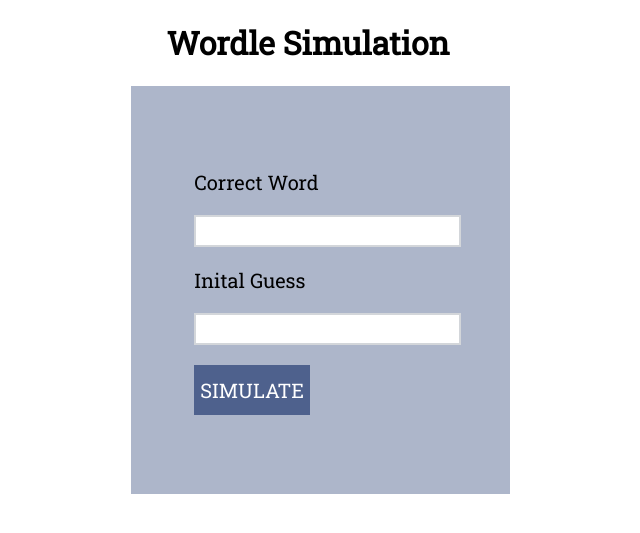
After one commit to hboinowitz/wordle-analysis, a Flask app: template demo/templates/start.html in a window 1280 px wide. The commit adds this page. Shown: the top 533 px of the page, without its empty margins (332-972 px from the left). Run offline with Flask 2, Linux system fonts and the light colour scheme; the template is opened without the code that fills it, so the values that code supplies are empty; some libraries are stand-ins or nearby versions.

Commit message:
Add post requests

```diff
--- a/demo/app.py
+++ b/demo/app.py
@@ -1,6 +1,7 @@
+from crypt import methods
 from typing import Dict, List
 from flask import Flask
-from flask import render_template
+from flask import render_template, request
 from wordle_sim import simulate
 
 app = Flask(__name__)
@@ -14,9 +15,14 @@
         colors_for_guesses.append(colors_for_guess[:])
     return colors_for_guesses
 
-@app.route("/")
-def home():
-    correct_word, guesses, rounds, won, letterbanks, keyboards = simulate()
+@app.route("/simulate", methods=['GET', 'POST'])
+def simulation():
+    correct_word = None
+    initial_guess = None
+    if request.method == 'POST':
+        correct_word = request.form['correct_word'].lower()
+        initial_guess = request.form['inital_guess'].lower()
+    correct_word, guesses, rounds, won, letterbanks, keyboards = simulate(correct_word, initial_guess)
     colors_for_guesses = get_colors_for_guesses(guesses, keyboards)
     len_guesses_prior = len(guesses)
     if len_guesses_prior != 6:
@@ -24,8 +30,13 @@
         colors_for_guesses.extend([["white"] * 5] * (6 - len_guesses_prior))
     print(colors_for_guesses, len(guesses))
 
-    return render_template('base.html', guesses = guesses, correct_word = correct_word,
+    return render_template('simulation.html', guesses = guesses, correct_word = correct_word,
                            colors_for_guesses=colors_for_guesses)
+
+
+@app.route("/")
+def home():
+    return render_template('start.html')
 
 if __name__ == '__main__':
     app.run(debug=True)
--- a/demo/static/styles/base.css
+++ b/demo/static/styles/base.css
@@ -13,7 +13,7 @@
     height: 400px;
     position: relative;
     padding-top: 2%;
-    left: 40.5%;
+    left: 42%;
     display: grid;
 }
 
@@ -54,8 +54,8 @@
 }
 
 .button {
-    height: 50px;
-    width: 50px;
+    min-height: 50px;
+    min-width: 50px;
     font-size: 25px;
     border: none;
     background-color: #4e618d;
@@ -64,6 +64,26 @@
 
 .nav-panel{
     position: relative;
-    left: 41%;
+    left: 42%;
     padding-top: 2%
 }
+input[type=text] {
+    border: 2px solid #d3d6da;
+    font-size: 15pt;
+    font-family: 'Roboto Slab';
+    text-transform: uppercase;
+}
+
+.inputs {
+    font-family: 'Roboto Slab';
+    font-size: 15pt;
+}
+
+.initialization-form {
+    height: 40%;
+    max-width: 20%;
+    position: relative;
+    padding: 5%;
+    left: 36%;
+    background-color: #4e618d75;
+}
--- /dev/null
+++ b/demo/templates/start.html
@@ -0,0 +1,25 @@
+<!DOCTYPE html>
+<html>
+<head>
+    <meta http-equiv="content-type" content="text/html; charset=UTF-8">
+    <link rel="stylesheet" href="https://use.fontawesome.com/releases/v5.2.0/css/all.css"
+        integrity="sha384-hWVjflwFxL6sNzntih27bfxkr27PmbbK/iSvJ+a4+0owXq79v+lsFkW54bOGbiDQ" crossorigin="anonymous">
+    <link rel="stylesheet" href="https://fonts.googleapis.com/css?family=Roboto Slab">
+    <link rel="stylesheet" href="https://fonts.googleapis.com/css2?family=Roboto:wght@700&display=swap">
+    <link rel="stylesheet" type="text/css" href="{{ url_for('static',filename='styles/base.css') }}">
+
+    <script src="http://ajax.googleapis.com/ajax/libs/jquery/3.3.1/jquery.min.js"></script>
+    <script src='https://unpkg.com/panzoom@9.4.0/dist/panzoom.min.js'></script>
+
+    <title>Wordle Simulation Demo</title>
+</head>
+<body>
+    <h1>Wordle Simulation</h1>
+    <form class="initialization-form" action = "http://localhost:5000/simulate" method = "post">
+        <p class="inputs">Correct Word</p>
+        <p> <input type = "text" name = "correct_word" /></p>
+        <p class="inputs">Inital Guess</p>
+        <p class="inputs"><input type = "text" name = "inital_guess"/></p>
+        <p><input class="inputs button" type = "submit" value = "SIMULATE" /></p>
+     </form>
+</body>
```
Also changed, not shown: demo/templates/simulation.html (renamed from demo/templates/base.html).
